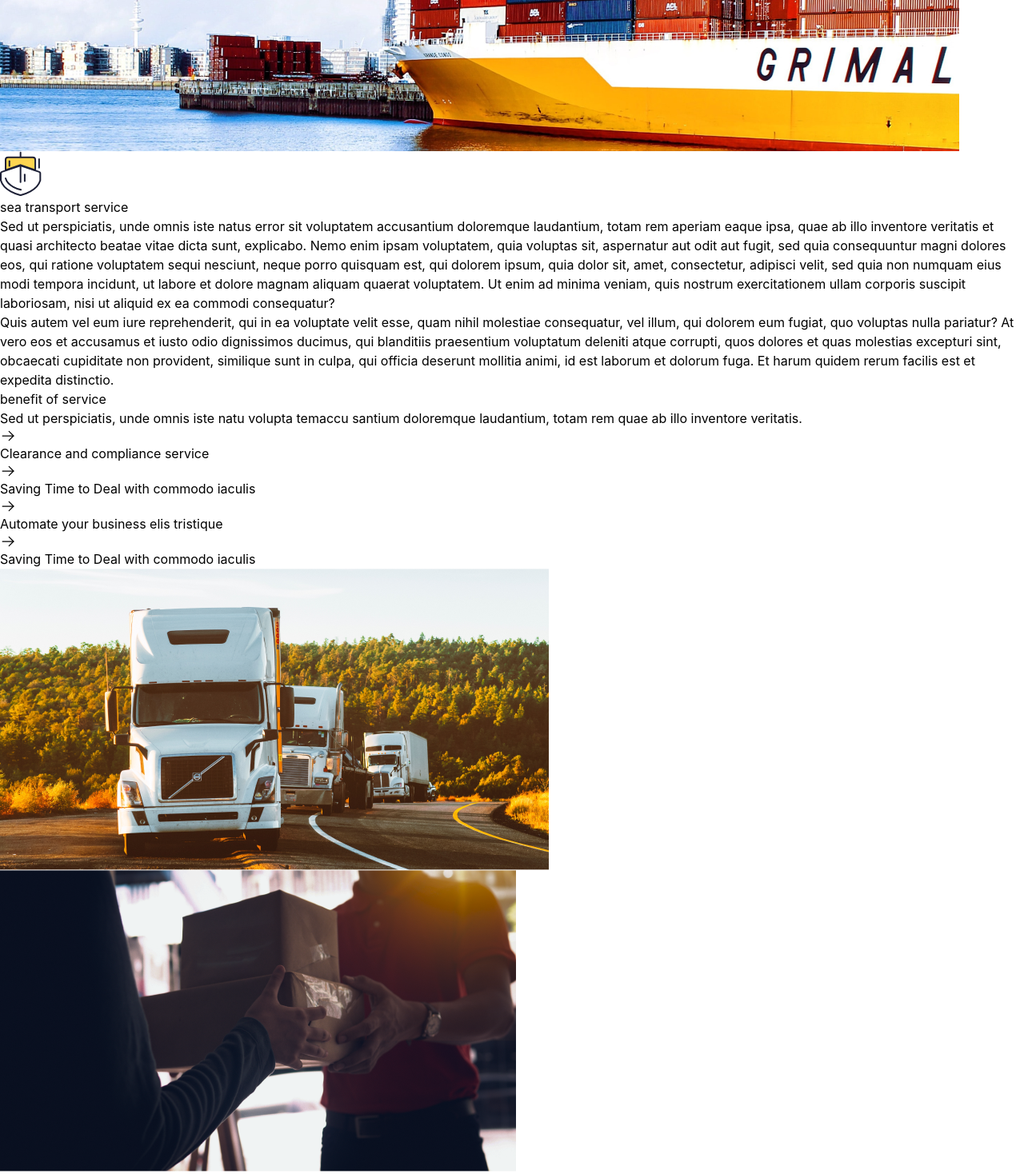
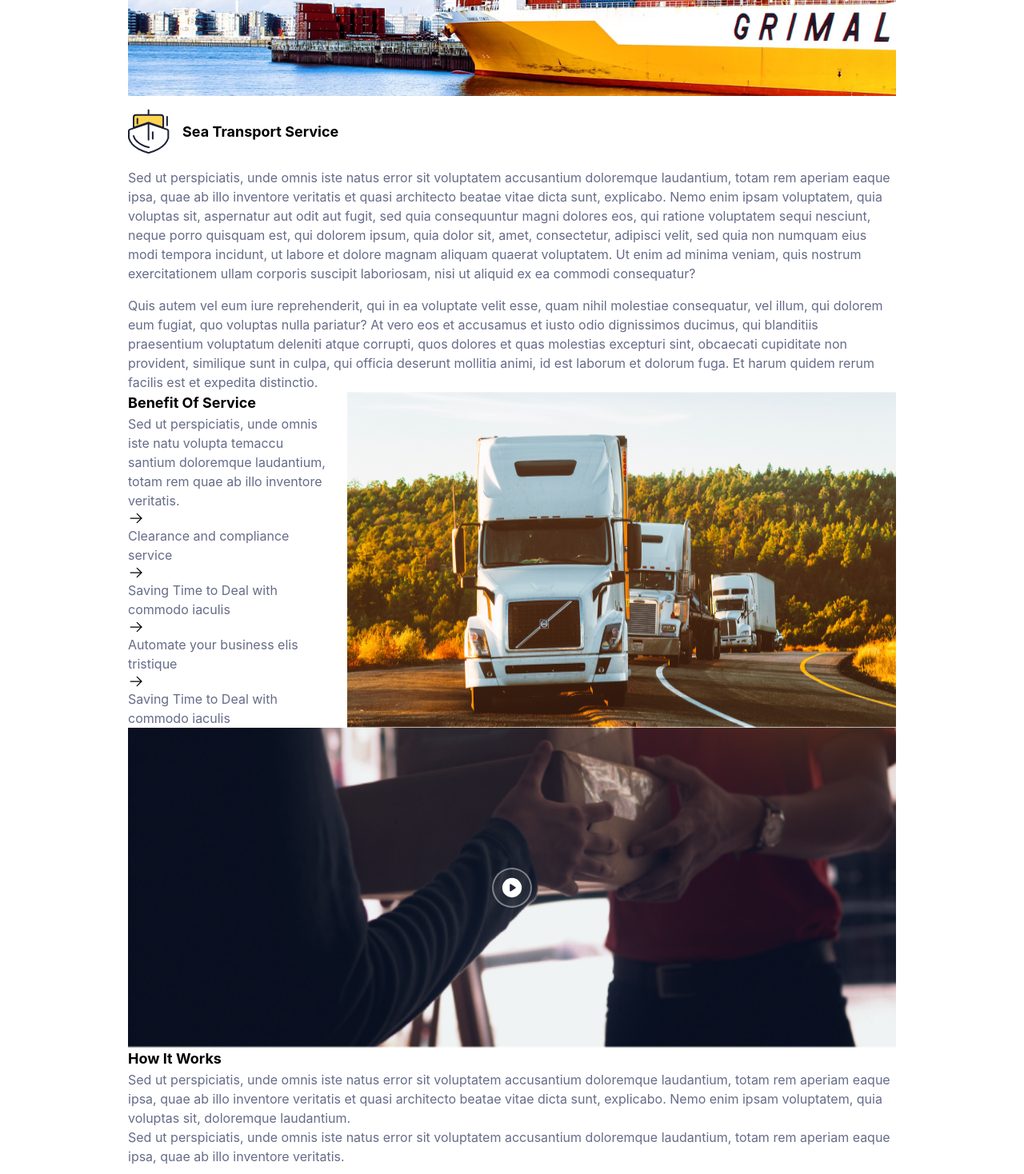
Before and after one commit to smartcollins/logistics, a React (Create React App) app: page /service-info in a window 1280 px wide. Shown: the part 960-2428 px from the top of the page at 80% size. Built offline with nearby package versions, Linux system fonts and the light colour scheme.

Commit message:
work in progress

```diff
--- a/src/pages/ServiceInfo.jsx
+++ b/src/pages/ServiceInfo.jsx
@@ -6,26 +6,27 @@ import img2 from '../images/ser-info2.png'
 import img3 from '../images/ser-info3.png'
 import Banner from '../component/Banner';
 import Footer from '../component/Footer';
-import { ArrowRight } from 'phosphor-react';
+import { ArrowRight, PlayCircle } from 'phosphor-react';
+import color from '../data/color';
 
 
 const ServiceInfo = ()=>{
     return(
         <div>
             <div>{banner.slice(3,4).map((item, idx) => <Banner key={idx} {...item} />)}</div>
-            <div>
-                <div>
+            <div style={{color: color.grayTxt}} className='mx-auto my-8 w-3/4'>
+                <div className=' space-y-4'>
                     <img src={img} alt="sea transport" />
-                    <div>
+                    <div className='flex items-center gap-4'>
                         <img src={ship} alt="ship-icon" />
-                        <p>sea transport service</p>
+                        <p className=' text-lg font-bold capitalize text-black'>sea transport service</p>
                     </div>
                     <p>Sed ut perspiciatis, unde omnis iste natus error sit voluptatem accusantium doloremque laudantium, totam rem aperiam eaque ipsa, quae ab illo inventore veritatis et quasi architecto beatae vitae dicta sunt, explicabo. Nemo enim ipsam voluptatem, quia voluptas sit, aspernatur aut odit aut fugit, sed quia consequuntur magni dolores eos, qui ratione voluptatem sequi nesciunt, neque porro quisquam est, qui dolorem ipsum, quia dolor sit, amet, consectetur, adipisci velit, sed quia non numquam eius modi tempora incidunt, ut labore et dolore magnam aliquam quaerat voluptatem. Ut enim ad minima veniam, quis nostrum exercitationem ullam corporis suscipit laboriosam, nisi ut aliquid ex ea commodi consequatur?</p>
                     <p>Quis autem vel eum iure reprehenderit, qui in ea voluptate velit esse, quam nihil molestiae consequatur, vel illum, qui dolorem eum fugiat, quo voluptas nulla pariatur? At vero eos et accusamus et iusto odio dignissimos ducimus, qui blanditiis praesentium voluptatum deleniti atque corrupti, quos dolores et quas molestias excepturi sint, obcaecati cupiditate non provident, similique sunt in culpa, qui officia deserunt mollitia animi, id est laborum et dolorum fuga. Et harum quidem rerum facilis est et expedita distinctio.</p>
                 </div>
-                <div>
+                <div className='flex gap-4'>
                     <div>
-                        <p>benefit of service</p>
+                        <p className=' text-lg font-bold capitalize text-black'>benefit of service</p>
                         <p>Sed ut perspiciatis, unde omnis iste natu volupta temaccu santium doloremque laudantium, totam rem quae ab illo inventore veritatis.</p>
                         <div>
                             <ArrowRight size={20} color='#000000'/>
@@ -47,9 +48,14 @@ const ServiceInfo = ()=>{
                     <img src={img2} alt="trucks" />
                 </div>
                 <div>
-                    <img src={img3} alt="delivery" />
+                    {/* <img src={img3} alt="delivery" /> */}
+                    <div style={{ backgroundImage: `url(${img3})` }} className="h-[50vh] w-full bg-cover bg-no-repeat bg-bottom relative">
+                        <div className="absolute top-1/2 left-1/2 -translate-y-1/2 -translate-x-1/2 border-2 border-white/40 bg-white/5 rounded-full">
+                            <PlayCircle className="m-2" size={30} color="#ffffff" weight="fill" />
+                        </div>
+                    </div>
                     <div>
-                        <p>how it works</p>
+                        <p className=' text-lg font-bold capitalize text-black'>how it works</p>
                         <p>Sed ut perspiciatis, unde omnis iste natus error sit voluptatem accusantium doloremque laudantium, totam rem aperiam eaque ipsa, quae ab illo inventore veritatis et quasi architecto beatae vitae dicta sunt, explicabo. Nemo enim ipsam voluptatem, quia voluptas sit, doloremque laudantium.</p>
                         <p>Sed ut perspiciatis, unde omnis iste natus error sit voluptatem accusantium doloremque laudantium, totam rem aperiam eaque ipsa, quae ab illo inventore veritatis.</p>
                     </div>
```
